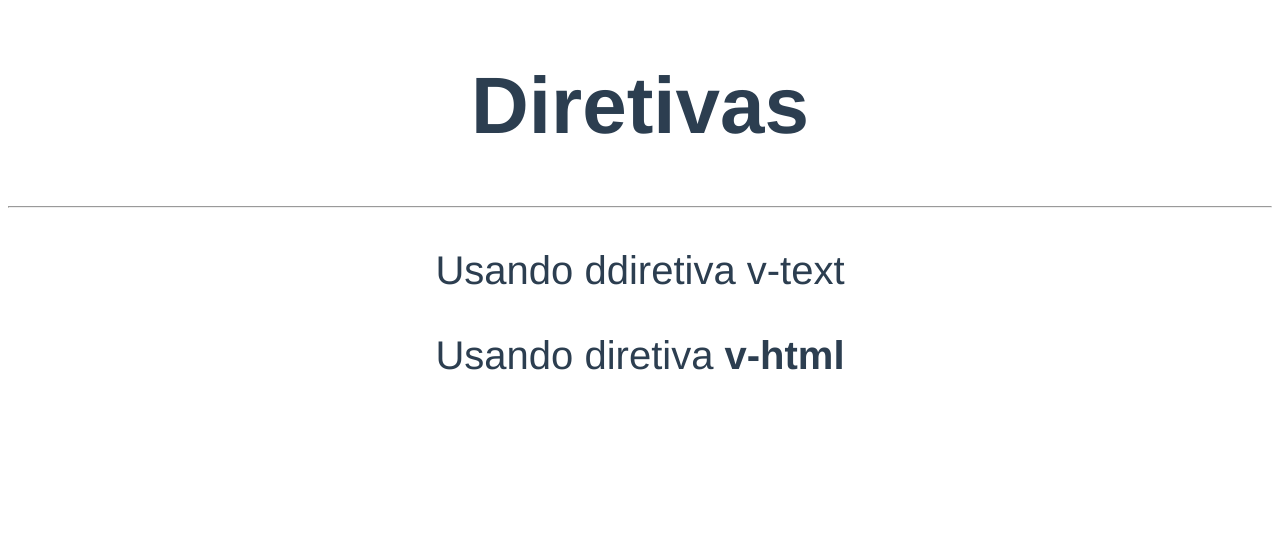
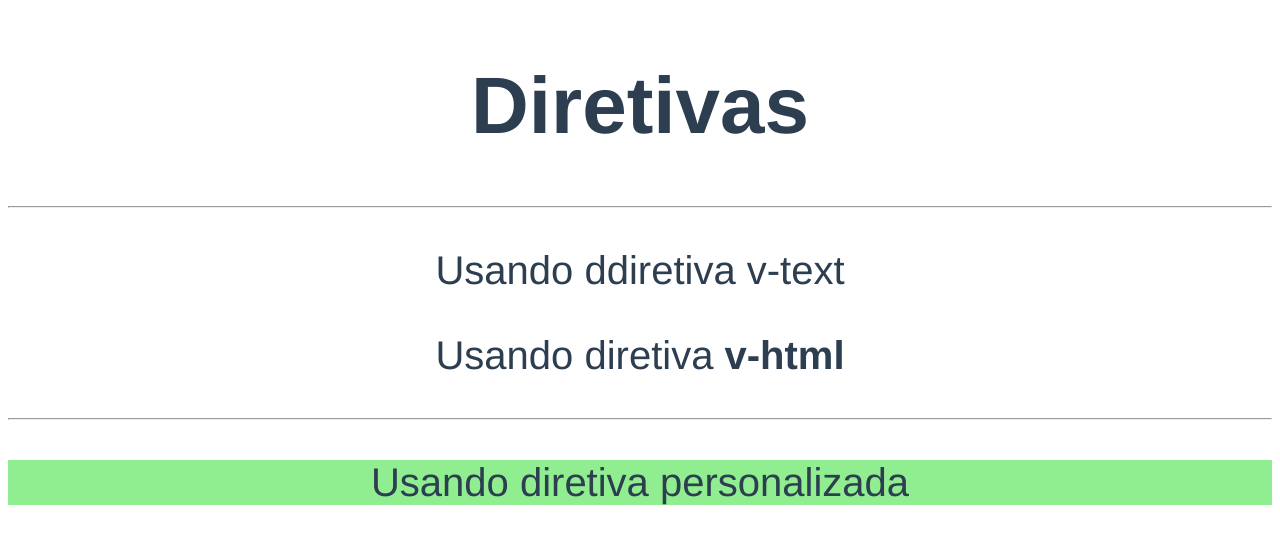
Before and after one commit to JFmaia/curso_vue, a Vue app in the folder diretivas/diretivas-exercicios/: page / in a window 1280 px wide. Shown: the top 544 px of the page. Built offline with nearby package versions, Linux system fonts and the light colour scheme.

Commit message:
chore: Criando diretiva personalizada.

```diff
--- a/diretivas/diretivas-exercicios/src/App.vue
+++ b/diretivas/diretivas-exercicios/src/App.vue
@@ -6,6 +6,8 @@
 		<p v-text="'Usando ddiretiva v-text'"></p>
 		<!--PEGA o texto ou codigo com html e executa as tags htmls-->
 		<p v-html="'Usando diretiva <strong>v-html</strong>'"></p>
+		<hr>
+		<p v-destaque>Usando diretiva personalizada</p>
 	</div>
 </template>
 
--- a/diretivas/diretivas-exercicios/src/main.js
+++ b/diretivas/diretivas-exercicios/src/main.js
@@ -4,7 +4,9 @@ import App from './App.vue'
 Vue.config.productionTip = false
 
 Vue.directive('destaque',{
-
+	bind(el){
+		el.style.backgroundColor = 'lightgreen'
+	}
 })
 
 new Vue({
```
Also changed, not shown: 1 other file (tests, documents, lock files or other folders).
